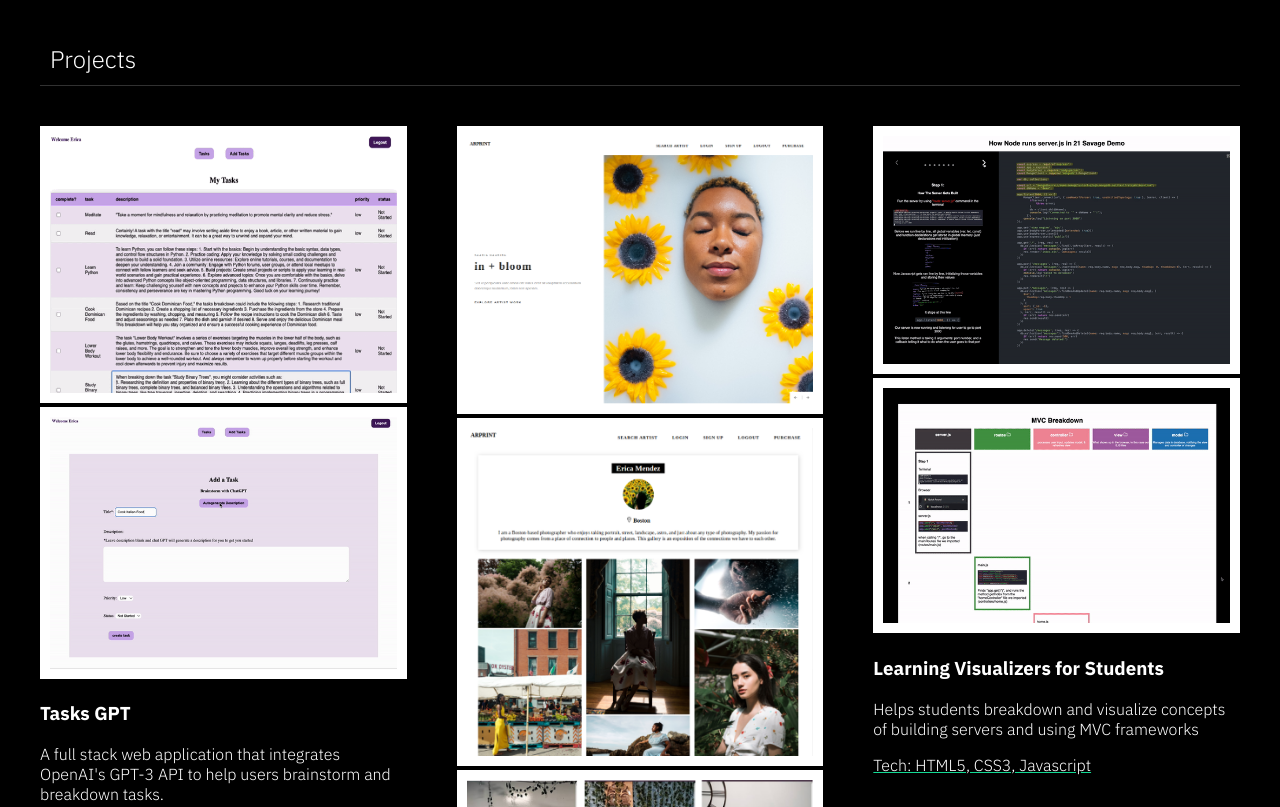
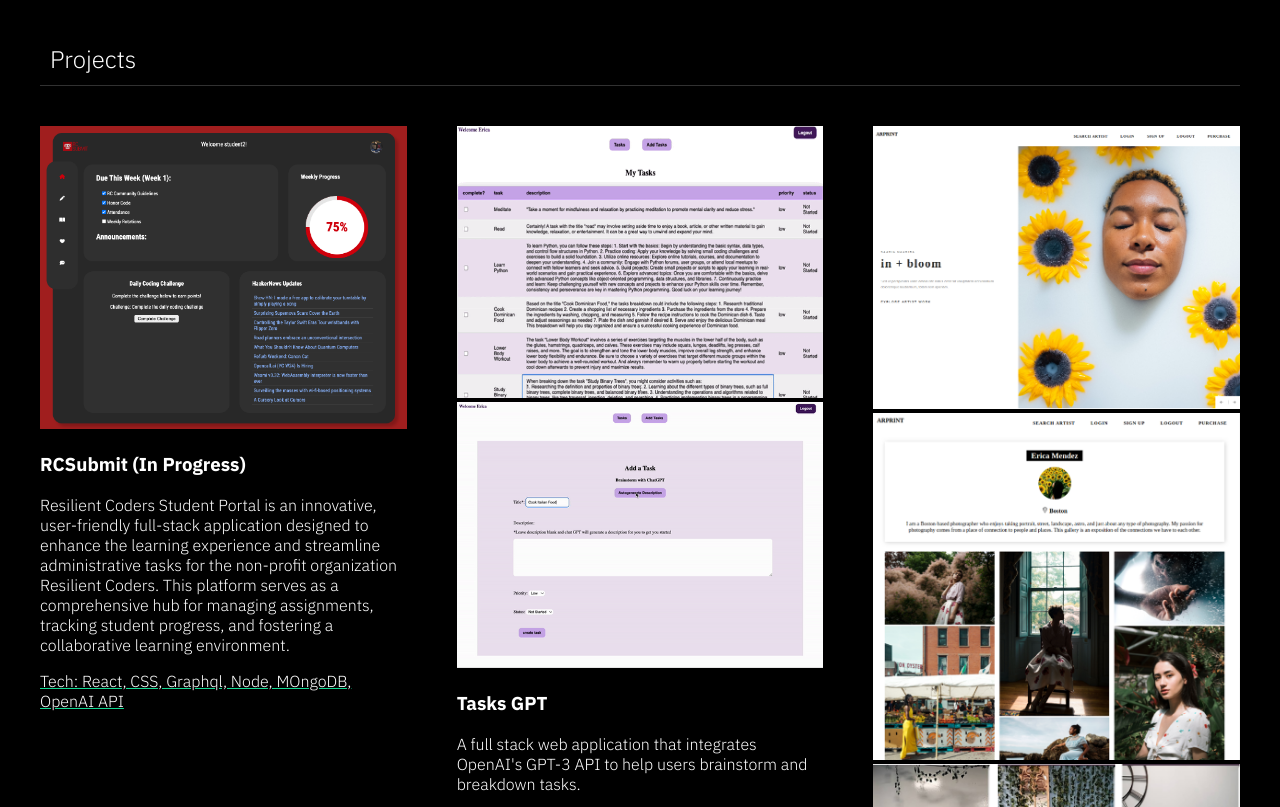
Before and after one commit to ericamendez/portfolio, a plain HTML site: page index.html in a window 1280 px wide. Shown: the part 1620-2427 px from the top of the page. Drawn offline with Linux system fonts and the light colour scheme.

Commit message:
adding RCSubmit

```diff
--- a/css/style.css
+++ b/css/style.css
@@ -113,7 +113,7 @@ main img{
 #projects img {
     width: 100%;
     margin: auto auto;
-    border: 10px solid rgb(255, 255, 255);
+    /* border: 10px solid rgb(255, 255, 255); */
 }
 
 .tech {
--- a/index.html
+++ b/index.html
@@ -109,6 +109,22 @@
         <section id="projects">
             <section>
                 <section>
+                    <img src="images/RCSubmit/studentHome.png" alt="">
+                </section>
+                <h3>RCSubmit (In Progress)</h3>
+                <p>
+                    Resilient Coders Student Portal is an innovative, user-friendly full-stack application designed to
+                    enhance
+                    the learning experience and streamline administrative tasks for the non-profit organization
+                    Resilient Coders.
+                    This platform serves as a comprehensive hub for managing assignments, tracking student progress, and
+                    fostering
+                    a collaborative learning environment.
+                </p>
+                <p class="tech">Tech: React, CSS, Graphql, Node, MOngoDB, OpenAI API</p>
+            </section>
+            <section>
+                <section>
                     <img src="images/taskGPT/edit.gif" alt="">
                     <img src="images/taskGPT/add_task.gif">
                 </section>
```
Also changed, not shown: images/RCSubmit/studentHome.png (added), 2 other files.
